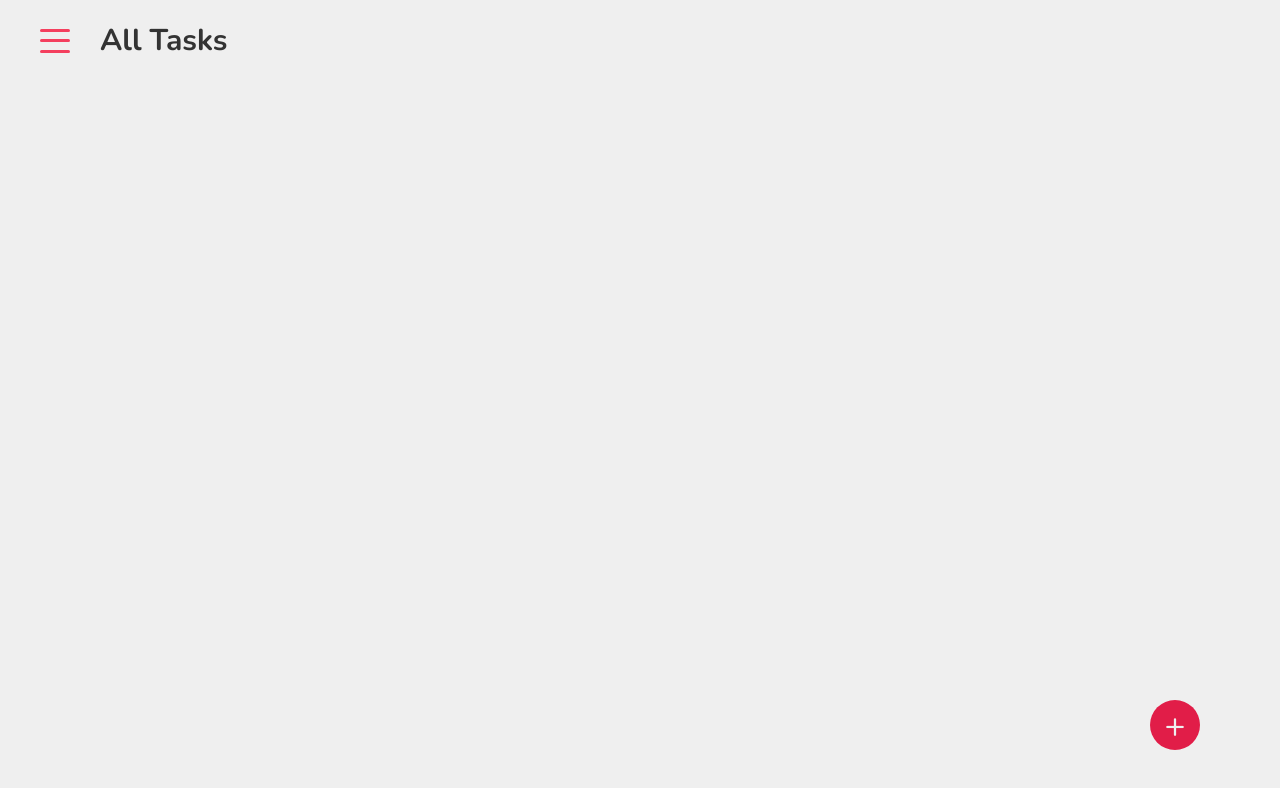
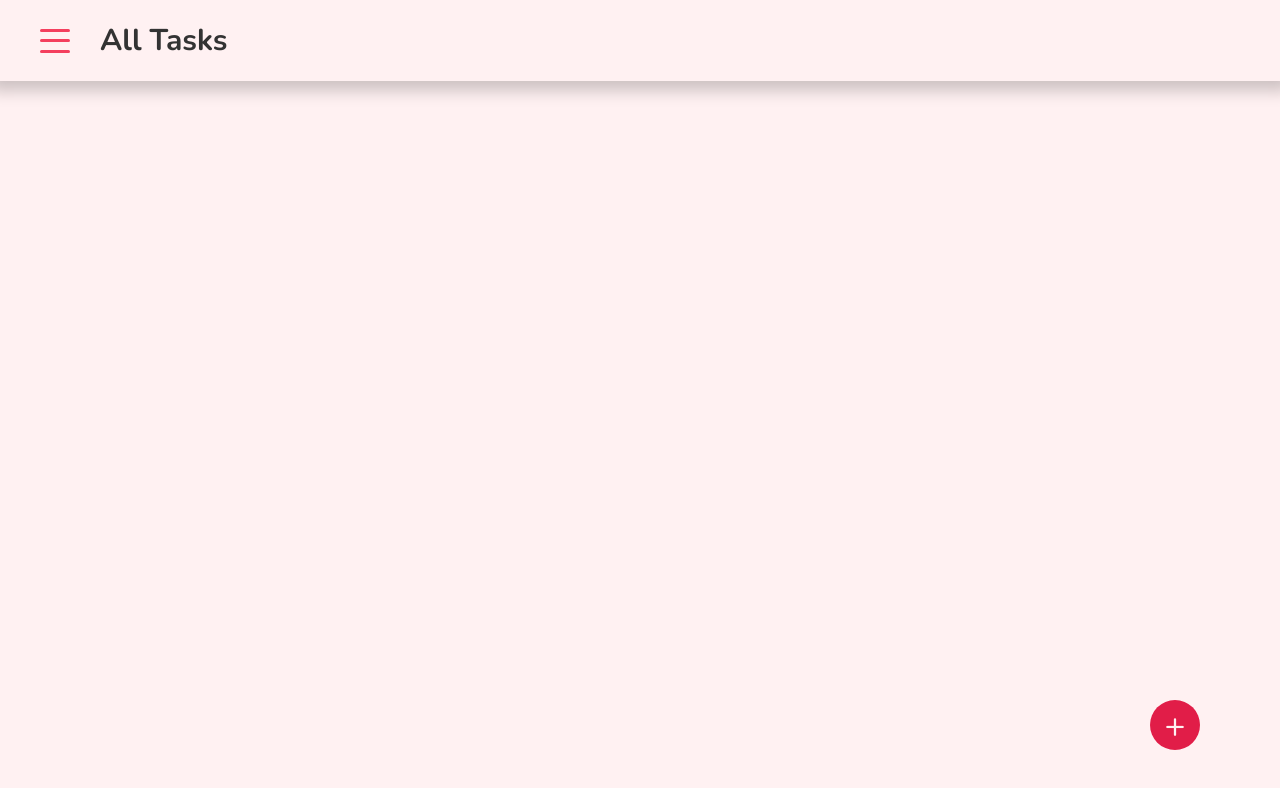
Before and after one commit to agabra23/todo-list, a website built with webpack: page dist/index.html in a window 1280 px wide. Built offline with nearby package versions, Linux system fonts and the light colour scheme.

Commit message:
Change color scheme

```diff
--- a/src/style.css
+++ b/src/style.css
@@ -6,10 +6,9 @@
   font-family: "Nunito", sans-serif;
   background-color: var(--primary-light);
 
-  --primary-light: #efefef;
   --primary-dark: #333;
 
-  --red-50: #fff1f2;
+  --primary-light: #fff1f2;
   --red-100: #ffe4e6;
   --red-200: #fecdd3;
   --red-300: #fda4af;
@@ -46,6 +45,8 @@ header {
   font-size: 1.5rem;
   font-weight: 700;
   color: var(--primary-dark);
+  background-color: var(--primary-light);
+  box-shadow: 0 0 15px 10px rgba(0, 0, 0, 0.2);
 }
 
 .add-btn {
```
